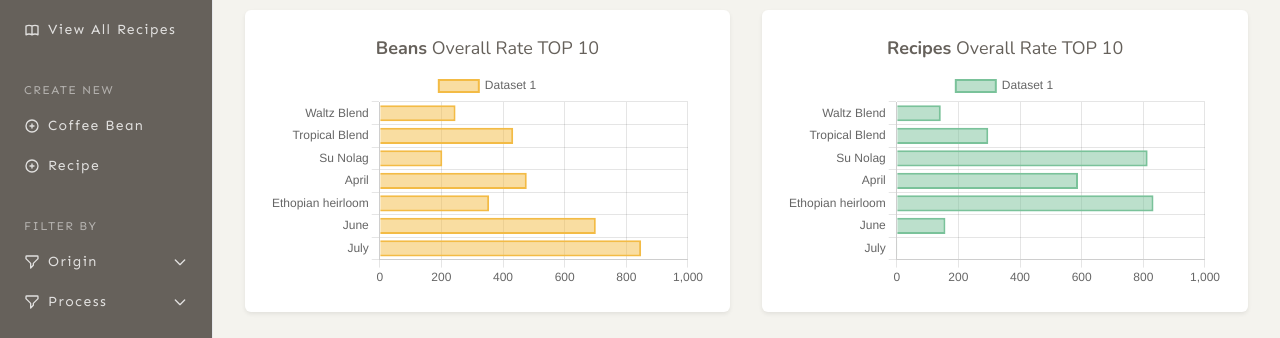
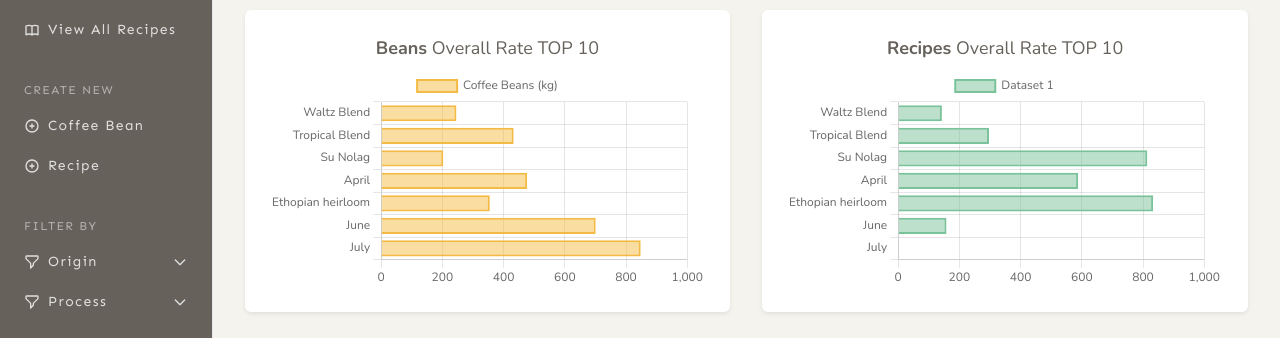
Before and after one commit to miyazakimaiko/coffeastock-client, a React (Create React App) app in the folder client/: page / in a window 1280 px wide. Shown: the part 246-584 px from the top of the page. Built offline with nearby package versions, Linux system fonts and the light colour scheme.

Commit message:
Set font on bar chart

```diff
--- a/client/src/pages/dashboard-component/ChartBarBeans.jsx
+++ b/client/src/pages/dashboard-component/ChartBarBeans.jsx
@@ -31,8 +31,37 @@ export const options = {
   plugins: {
     legend: {
       position: 'top',
+      labels: {
+        font: {
+          family: "Nunito" // Add your font here to change the font of your legend label
+        }
+      }
     },
+    tooltip: {
+      bodyFont: {
+        family: "Nunito" // Add your font here to change the font of your tooltip body
+      },
+      titleFont: {
+        family: "Nunito" // Add your font here to change the font of your tooltip title
+      }
+    }
   },
+  scales: {
+    yAxes: {
+      ticks: {
+        font: {
+          family: "Nunito" // Add your font here to change the font of your legend label
+        }
+      }
+    },
+    xAxes: {
+      ticks: {
+        font: {
+          family: "Nunito" // Add your font here to change the font of your legend label
+        }
+      }
+    }
+  }
 };
 
 const labels = ['Waltz Blend', 'Tropical Blend', 'Su Nolag', 'April', 'Ethopian heirloom', 'June', 'July'];
@@ -41,7 +70,7 @@ export const data = {
   labels,
   datasets: [
     {
-      label: 'Dataset 1',
+      label: 'Coffee Beans (kg)',
       data: labels.map(() => faker.datatype.number({ min: 0, max: 1000 })),
       borderColor: 'rgb(243,187,69)',
       backgroundColor: 'rgba(243,187,69, 0.5)',
@@ -60,7 +89,7 @@ const ChartBarBeans = () => {
         <h3 className="font-medium text-lg text-center pb-2">
           <strong>Beans</strong> Overall Rate TOP 10
         </h3>
-        <Bar options={options} data={data} />
+        <Bar options={options} data={data} className="font-sans" />
       </div>
     </div>
   )
--- a/client/src/pages/dashboard-component/ChartBarRecipes.jsx
+++ b/client/src/pages/dashboard-component/ChartBarRecipes.jsx
@@ -31,8 +31,37 @@ export const options = {
   plugins: {
     legend: {
       position: 'top',
+      labels: {
+        font: {
+          family: "Nunito" // Add your font here to change the font of your legend label
+        }
+      }
     },
+    tooltip: {
+      bodyFont: {
+        family: "Nunito" // Add your font here to change the font of your tooltip body
+      },
+      titleFont: {
+        family: "Nunito" // Add your font here to change the font of your tooltip title
+      }
+    }
   },
+  scales: {
+    yAxes: {
+      ticks: {
+        font: {
+          family: "Nunito" // Add your font here to change the font of your legend label
+        }
+      }
+    },
+    xAxes: {
+      ticks: {
+        font: {
+          family: "Nunito" // Add your font here to change the font of your legend label
+        }
+      }
+    }
+  }
 };
 
 const labels = ['Waltz Blend', 'Tropical Blend', 'Su Nolag', 'April', 'Ethopian heirloom', 'June', 'July'];
```
